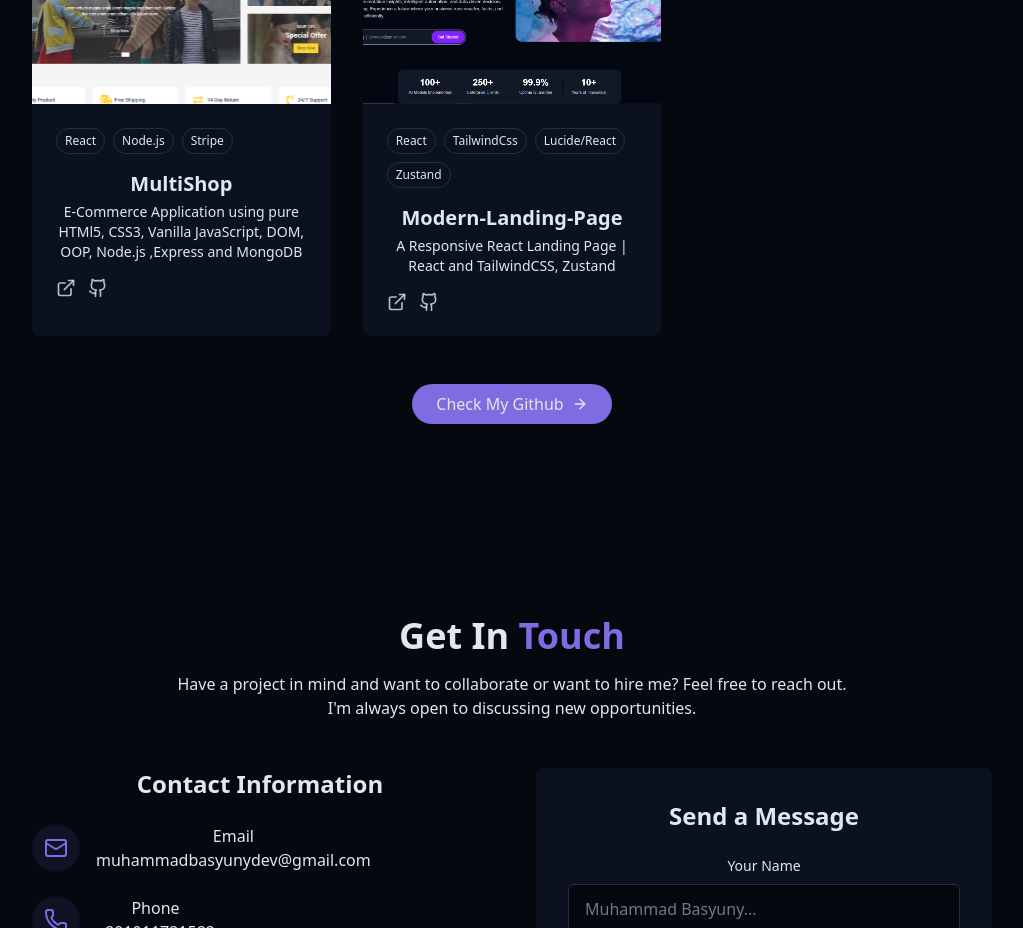
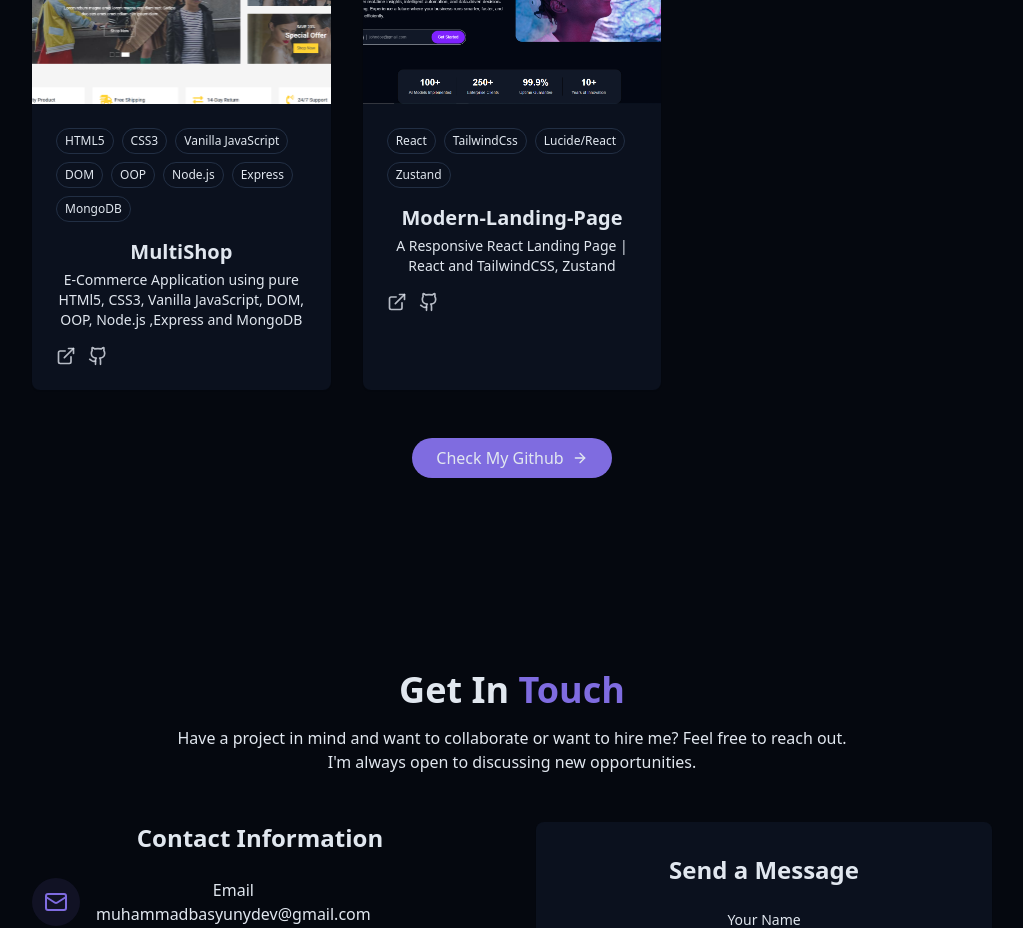
Before and after one commit to MuhammadBasyuny97/MuhammadBasyuny, a React (Vite) app: page / in a window 1280 px wide. Shown: the part 3680-4608 px from the top of the page, without its empty margins (128-1151 px from the left). Built offline with nearby package versions, Linux system fonts and the light colour scheme.

Commit message:
Update ProjectsSection.jsx

```diff
--- a/src/components/ProjectsSection.jsx
+++ b/src/components/ProjectsSection.jsx
@@ -61,7 +61,7 @@ const projects = [
     description:
       "E-Commerce Application using pure HTMl5, CSS3, Vanilla JavaScript, DOM, OOP, Node.js ,Express and MongoDB",
     image: "/projects/multishop.png",
-    tags: ["React", "Node.js", "Stripe"],
+    tags: ["HTML5", "CSS3", "Vanilla JavaScript", "DOM", "OOP", "Node.js", "Express", "MongoDB"],
     demoUrl: "https://github.com/MuhammadBasyuny97/Online-Shop",
     githubUrl: "https://github.com/MuhammadBasyuny97/Online-Shop",
   },
```
